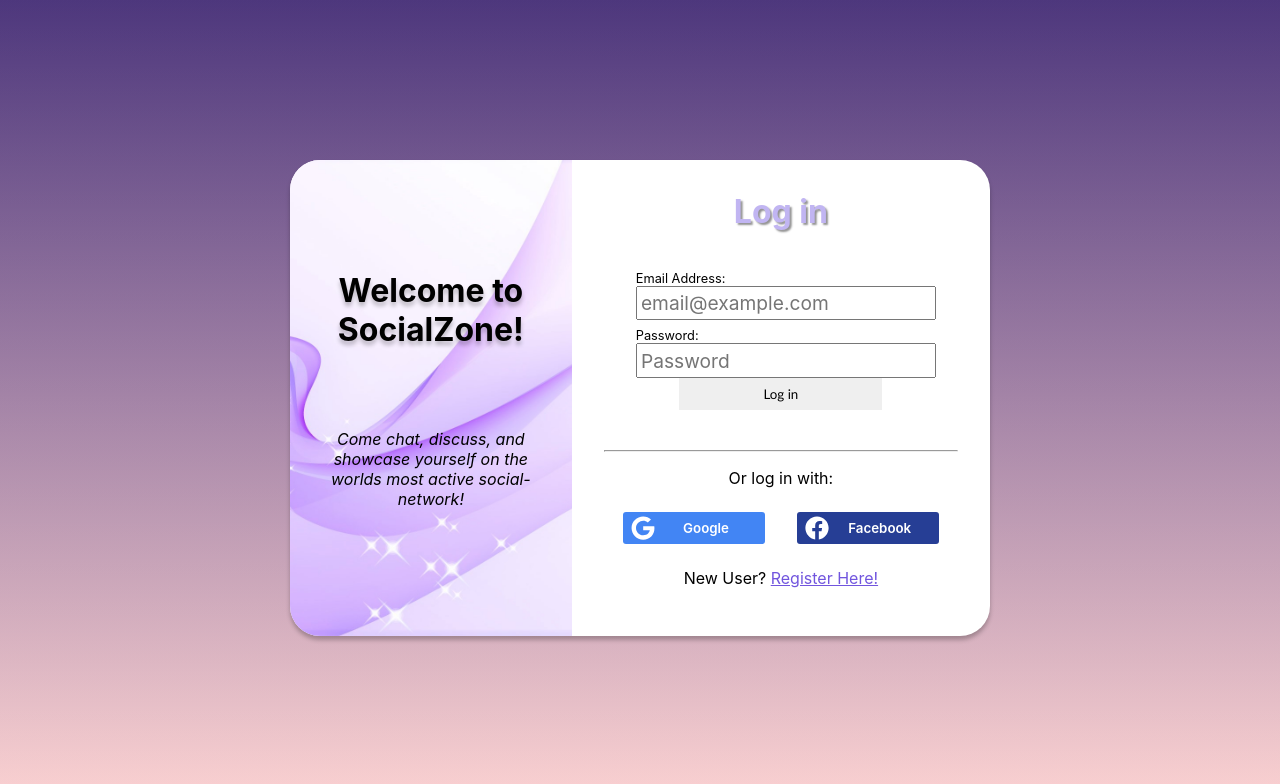
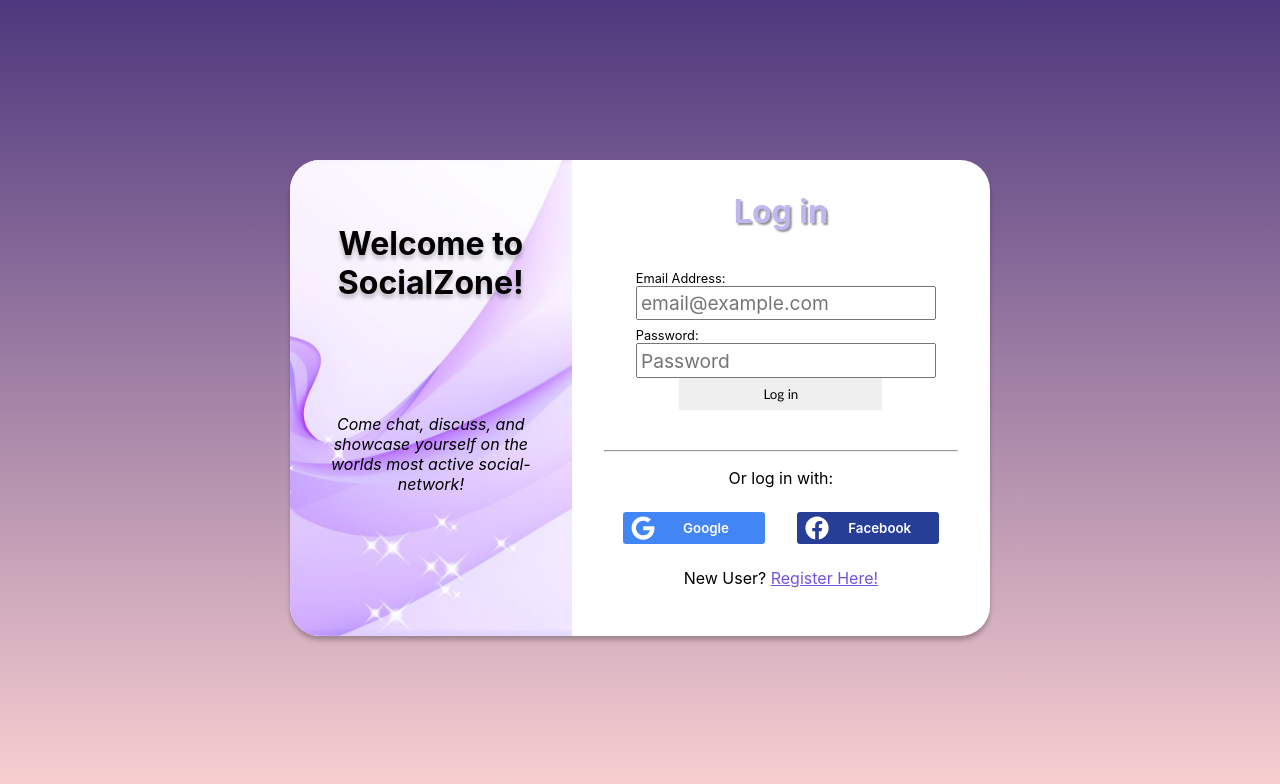
Before and after one commit to daiglewilliam13/socialzone01, a React (Create React App) app: page / in a window 1280 px wide. Shown: the top 784 px of the page. Built offline with nearby package versions, Linux system fonts and the light colour scheme.

Commit message:
update login text styling with flexbox

```diff
--- a/src/components/Login/login.css
+++ b/src/components/Login/login.css
@@ -82,13 +82,12 @@
         min-width: 250px;
         display: flex;
         flex-direction: column;
-        justify-content: center;
-        flex-grow: ;
+        justify-content: start;
     }
 
     div#login-text-wrapper h3 {
         font-size: 2rem;
-        margin: 2rem auto;
+        margin: 4rem auto;
         padding: 0 2rem;
         text-shadow: 0px 4px 4px rgba(0, 0, 0, 0.25);
     }
```
